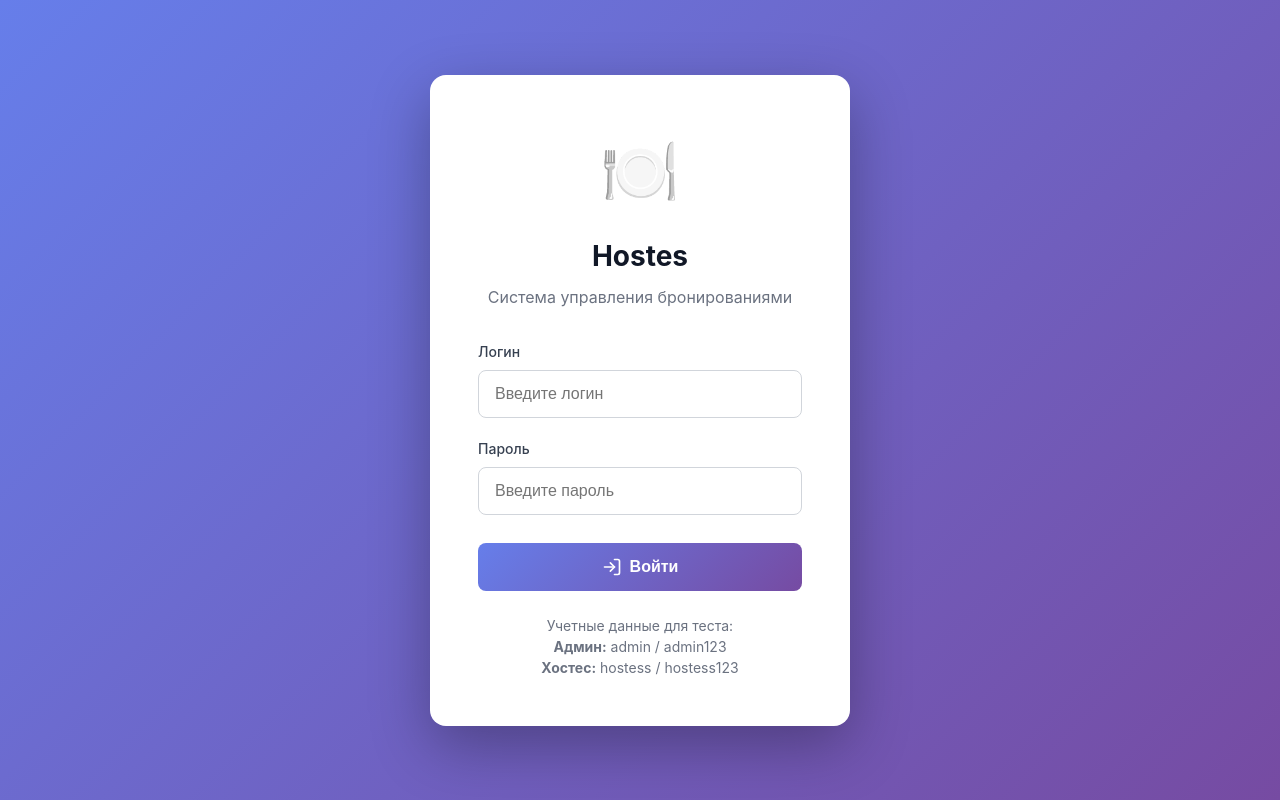
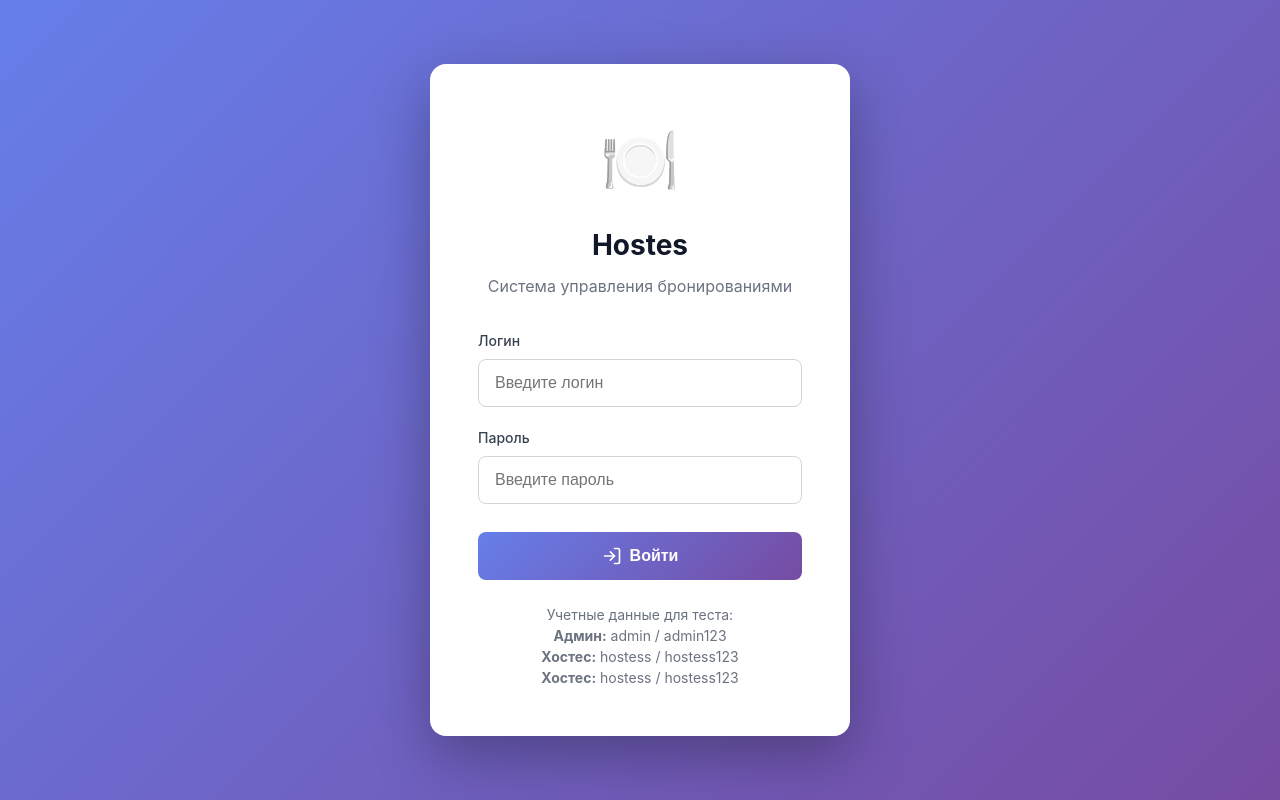
Before and after one commit to IbragimKariev/hostesHelper, a React (Vite) app in the folder apps/frontend/: page /login in a window 1280 px wide. Built offline with nearby package versions, Linux system fonts and the light colour scheme; no server answers.

Commit message:
secontt commit

```diff
--- a/apps/frontend/src/pages/LoginPage/index.tsx
+++ b/apps/frontend/src/pages/LoginPage/index.tsx
@@ -105,6 +105,7 @@ export const LoginPage = () => {
           <p>Учетные данные для теста:</p>
           <p><strong>Админ:</strong> admin / admin123</p>
           <p><strong>Хостес:</strong> hostess / hostess123</p>
+          <p><strong>Хостес:</strong> hostess / hostess123</p>
         </div>
       </div>
     </div>
```
